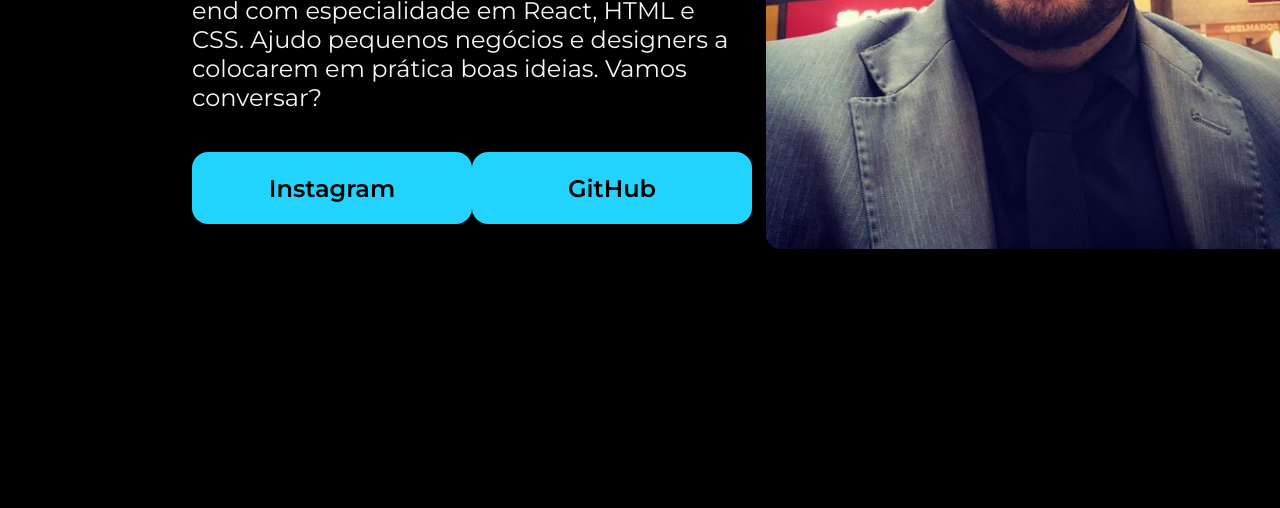
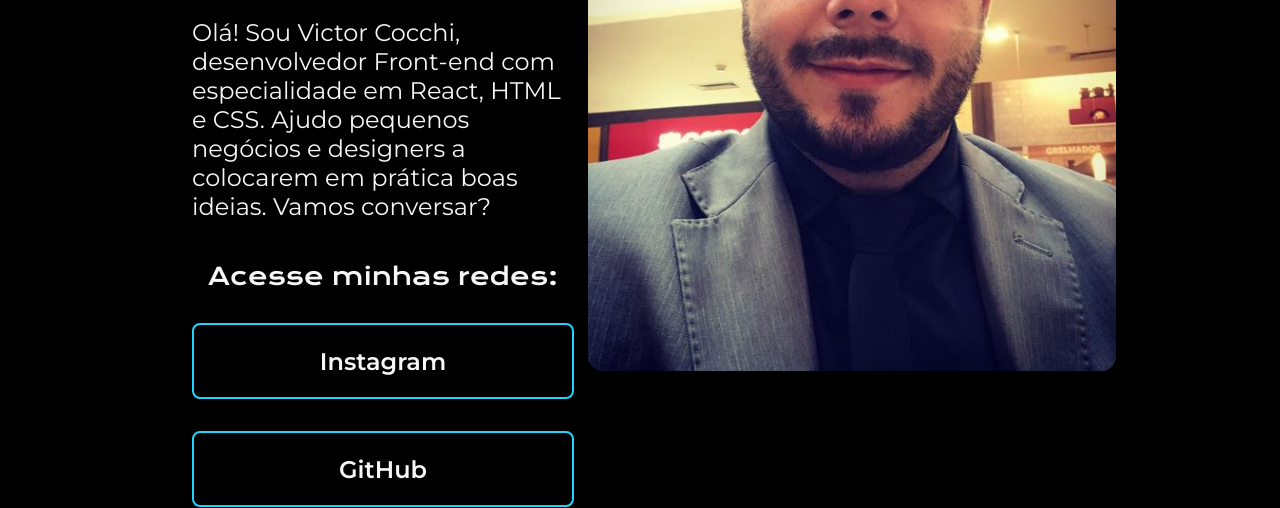
Before and after one commit to victorcocchi/projeto-final-css, a plain HTML site: page index.html in a window 1280 px wide. Shown: the part 420-928 px from the top of the page. Drawn offline with nearby package versions, Linux system fonts and the light colour scheme.

Commit message:
alterações

```diff
--- a/index.html
+++ b/index.html
@@ -22,6 +22,7 @@
             colocarem em prática boas ideias. Vamos
             conversar?</p>
             <div class="apresentacao__links">
+                <h2 class="apresentacao__links__subtitulo">Acesse minhas redes:</h2>
                 <a class="apresentacao__links__link" href="https://instagram.com/victorcocchi">Instagram</a>
                 <a class="apresentacao__links__link" href="https://github.com/victorcocchi">GitHub</a>
             </div>
--- a/style.css
+++ b/style.css
@@ -42,20 +42,31 @@ body{
 
 .apresentacao__links{
     display: flex;
+    flex-direction: column;
     justify-content: space-between;
+    align-items: center;
+    gap: 32px;
+}
+
+.apresentacao__links__subtitulo {
+    font-family: 'Krona One', sans-serif;
+    font-weight: 400;
+    font-size: 24px;
 }
 
 .apresentacao__links__link{
-    background-color: #22D4FD;
-    width: 280px;
+    /* background-color: #000000; */
+    border: 2px solid #22D4FD;
+    width: 378px;
     text-align: center;
-    border-radius: 16px;
+    border-radius: 8px;
     font-size: 24px;
     font-weight: 600;
     padding: 21.5px 0;
     text-decoration: none;
-    color: #000000;
+    color: #F6F6F6;
     font-family: 'Montserrat', sans-serif;
+
 
 }
 
```
